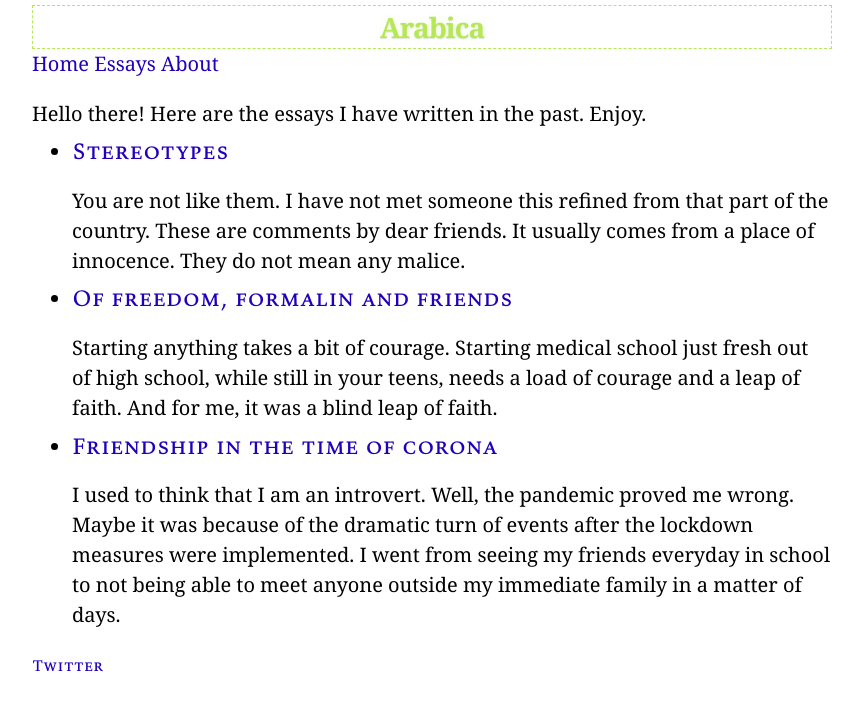
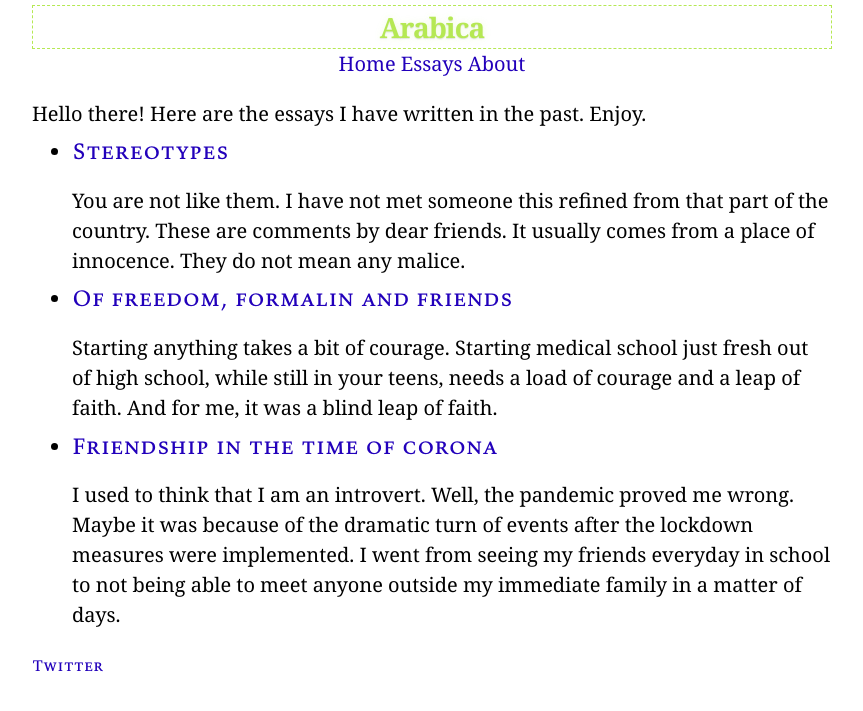
Before and after one commit to habasweiny/habasweiny.github.io, a Jekyll site: the page built from index.html, in a window 1280 px wide. Shown: the top 711 px of the page, without its empty margins (208-1071 px from the left). Built offline with Jekyll 4.4.1, drawn with Linux system fonts in a browser that asks for light colours.

Commit message:
Update main.scss

```diff
--- a/_sass/main.scss
+++ b/_sass/main.scss
@@ -276,3 +276,8 @@
   text-decoration: none;
   text-align: center;
 }
+
+.navi {
+text-decoration: none;
+text-align: center;
+}
```
